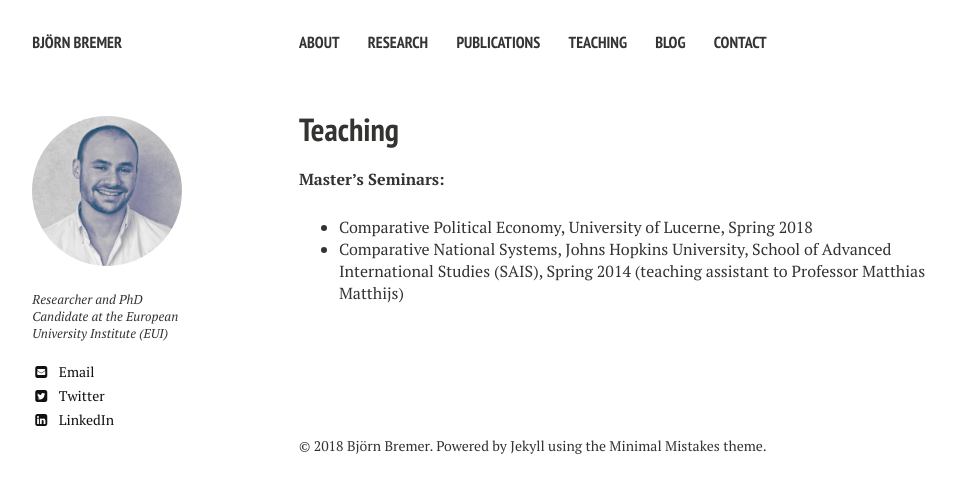
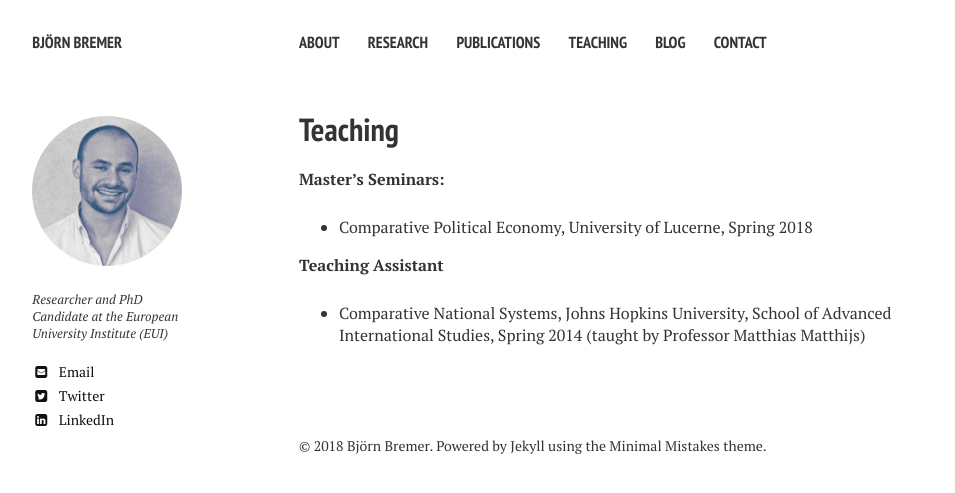
Before and after one commit to bjoernbremer/bjoernbremer.github.io, a Jekyll site: the page built from teaching/index.md, in a window 1280 px wide. Shown: the top 493 px of the page, without its empty margins (21-976 px from the left). Built offline with Jekyll 4.4.1, drawn with Linux system fonts in a browser that asks for light colours; nearby versions of some CDN libraries.

Commit message:
Update website

```diff
--- a/teaching/index.md
+++ b/teaching/index.md
@@ -14,4 +14,7 @@ share: false
 **Master's Seminars:**
 
 * Comparative Political Economy, University of Lucerne, Spring 2018
-* Comparative National Systems, Johns Hopkins University, School of Advanced International Studies (SAIS), Spring 2014 (teaching assistant to Professor Matthias Matthijs)
+
+**Teaching Assistant**
+
+* Comparative National Systems, Johns Hopkins University, School of Advanced International Studies, Spring 2014 (taught by Professor Matthias Matthijs)
```
Also changed, not shown: publications/index.md (+3 -2 lines), research/index.md (+5 -4 lines), 1 other file.
